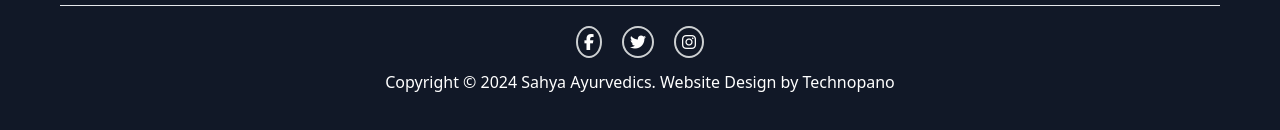
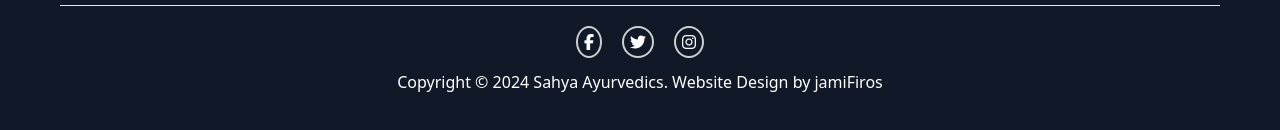
Before and after one commit to jamifiros/sahya_web, a plain HTML site: page index.html in a window 1280 px wide. Shown: the part 5497-5627 px from the top of the page. Drawn offline with nearby package versions, Linux system fonts and the light colour scheme.

Commit message:
Update index.html

```diff
--- a/index.html
+++ b/index.html
@@ -286,7 +286,7 @@
     <i class="fa-brands fa-instagram"></i>
   </div>
   <div class="copyright text-center m-3">
-    <p>Copyright © 2024 Sahya Ayurvedics. Website Design by Technopano</p>
+    <p>Copyright © 2024 Sahya Ayurvedics. Website Design by jamiFiros</p>
   </div>
 </footer>
 
```
